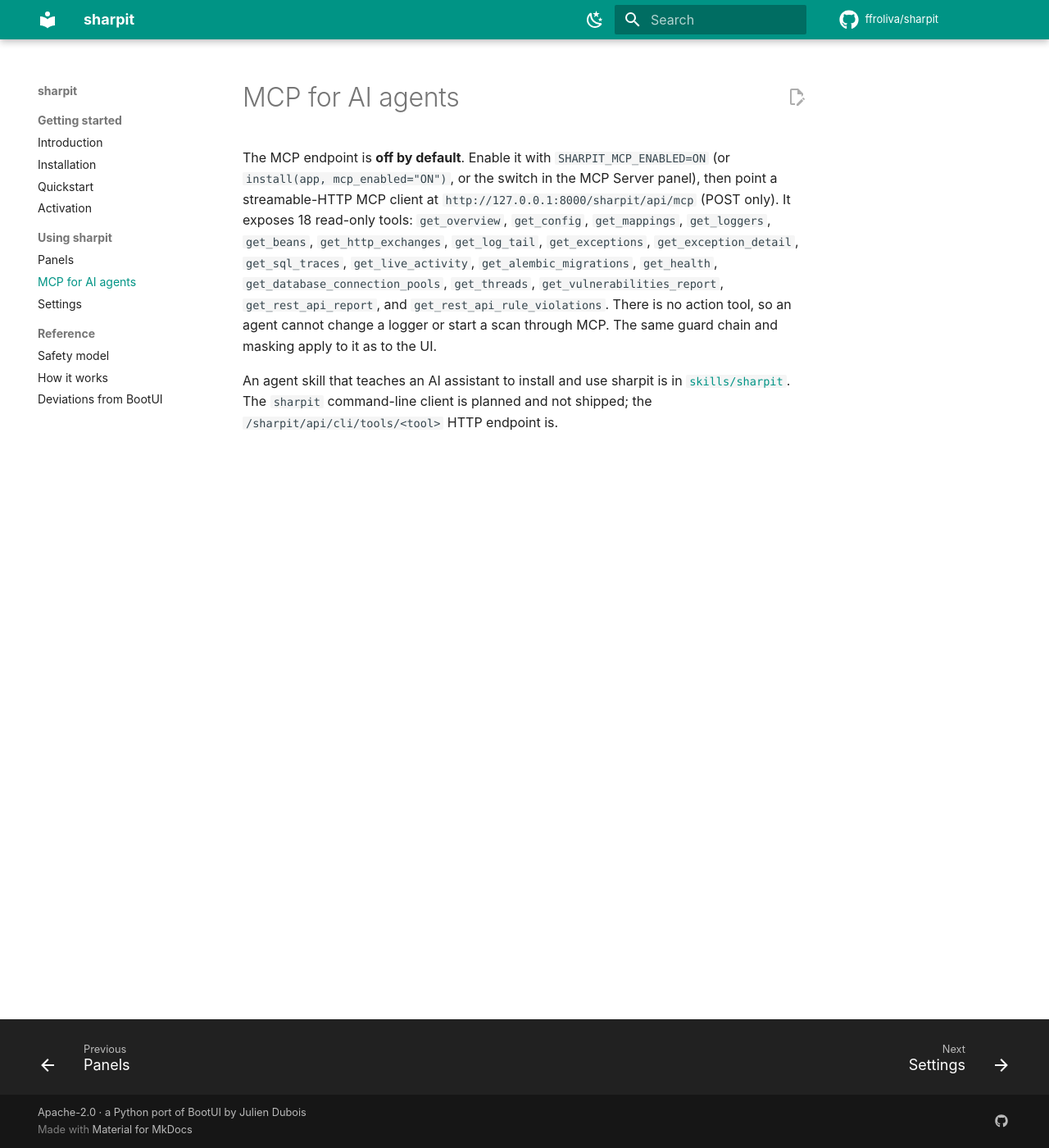
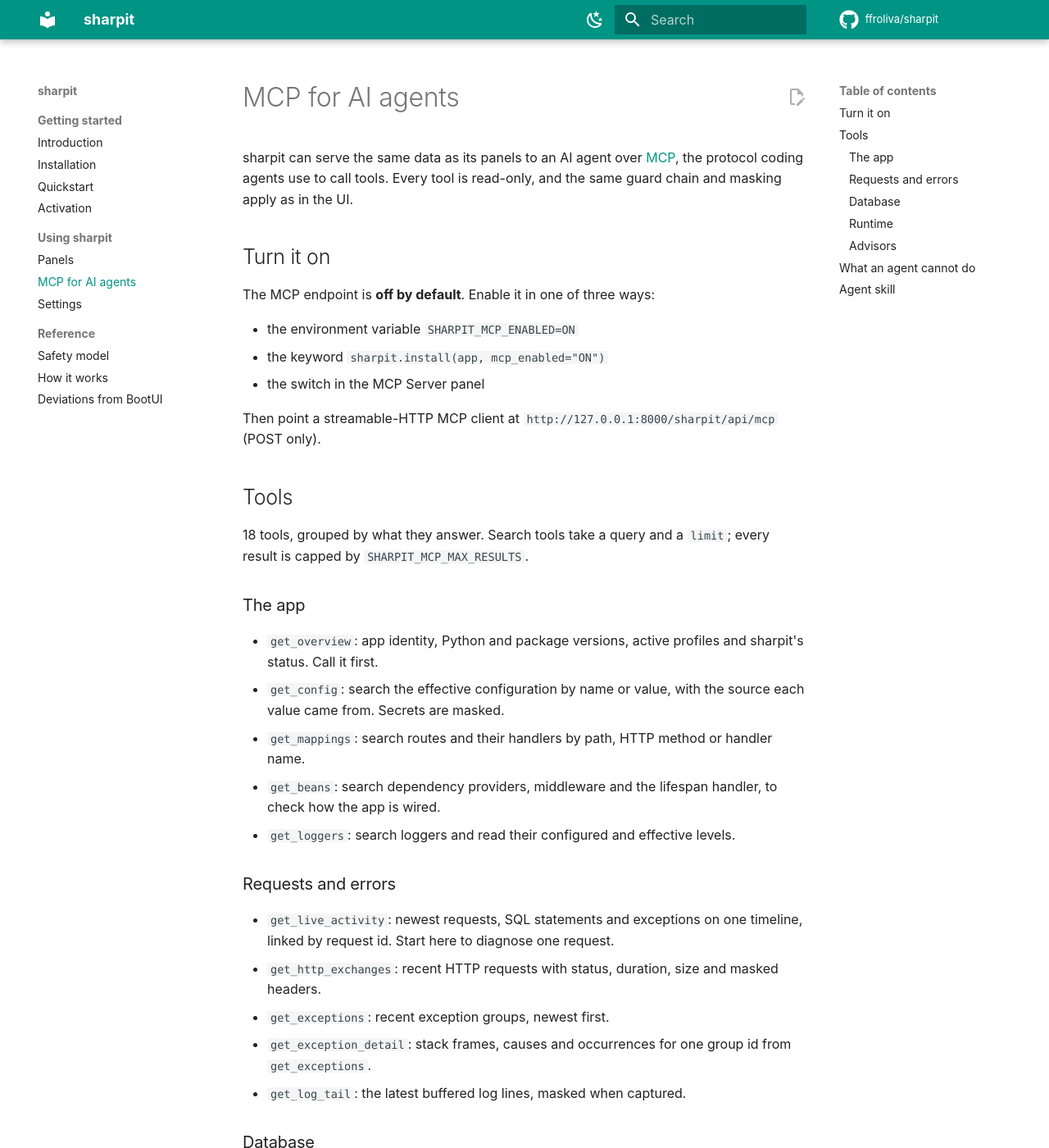
Before and after one commit to ffroliva/sharpit, an MkDocs documentation site: the page built from website/docs/mcp.md, in a window 1280 px wide and 1400 px high. Shown: the whole window at 82% size. Built offline with MkDocs 1.6.1 and Material for MkDocs 9.7.7, drawn with Linux system fonts in a browser that asks for light colours; comment, search, counter and statistics services are not loaded; some of the changed text lies outside the part shown.

Commit message:
docs: list the MCP tools by group with a one-line description each

```diff
--- a/website/docs/mcp.md
+++ b/website/docs/mcp.md
@@ -1,14 +1,64 @@
 # MCP for AI agents
 
-The MCP endpoint is **off by default**. Enable it with `SHARPIT_MCP_ENABLED=ON` (or `install(app, mcp_enabled="ON")`,
-or the switch in the MCP Server panel), then point a streamable-HTTP MCP client at
-`http://127.0.0.1:8000/sharpit/api/mcp` (POST only). It exposes 18 read-only tools: `get_overview`, `get_config`,
-`get_mappings`, `get_loggers`, `get_beans`, `get_http_exchanges`, `get_log_tail`, `get_exceptions`,
-`get_exception_detail`, `get_sql_traces`, `get_live_activity`, `get_alembic_migrations`, `get_health`,
-`get_database_connection_pools`, `get_threads`, `get_vulnerabilities_report`, `get_rest_api_report`, and
-`get_rest_api_rule_violations`. There is no action tool, so an agent cannot change a logger or start a scan through
-MCP. The same guard chain and masking apply to it as to the UI.
+sharpit can serve the same data as its panels to an AI agent over [MCP](https://modelcontextprotocol.io), the protocol
+coding agents use to call tools. Every tool is read-only, and the same guard chain and masking apply as in the UI.
+
+## Turn it on
+
+The MCP endpoint is **off by default**. Enable it in one of three ways:
+
+- the environment variable `SHARPIT_MCP_ENABLED=ON`
+- the keyword `sharpit.install(app, mcp_enabled="ON")`
+- the switch in the MCP Server panel
+
+Then point a streamable-HTTP MCP client at `http://127.0.0.1:8000/sharpit/api/mcp` (POST only).
+
+## Tools
+
+18 tools, grouped by what they answer. Search tools take a query and a `limit`; every result is capped by
+`SHARPIT_MCP_MAX_RESULTS`.
+
+### The app
+
+- `get_overview`: app identity, Python and package versions, active profiles and sharpit's status. Call it first.
+- `get_config`: search the effective configuration by name or value, with the source each value came from. Secrets are masked.
+- `get_mappings`: search routes and their handlers by path, HTTP method or handler name.
+- `get_beans`: search dependency providers, middleware and the lifespan handler, to check how the app is wired.
+- `get_loggers`: search loggers and read their configured and effective levels.
+
+### Requests and errors
+
+- `get_live_activity`: newest requests, SQL statements and exceptions on one timeline, linked by request id. Start here to diagnose one request.
+- `get_http_exchanges`: recent HTTP requests with status, duration, size and masked headers.
+- `get_exceptions`: recent exception groups, newest first.
+- `get_exception_detail`: stack frames, causes and occurrences for one group id from `get_exceptions`.
+- `get_log_tail`: the latest buffered log lines, masked when captured.
+
+### Database
+
+- `get_sql_traces`: recent SQL statements with timings.
+- `get_database_connection_pools`: each SQLAlchemy engine's pool settings and live counters. Never borrows a connection.
+- `get_alembic_migrations`: migration history from the revision files and each database's last read version. Never connects to a database.
+
+### Runtime
+
+- `get_health`: the cached health tree (database pings and your own checks). Never runs a check.
+- `get_threads`: threads and asyncio tasks with their stacks, and the request each task serves. No variable values.
+
+### Advisors
+
+- `get_vulnerabilities_report`: the cached vulnerability report, or the package inventory before the first scan. No network call.
+- `get_rest_api_report`: the last REST API advisor report. Does not start a scan.
+- `get_rest_api_rule_violations`: one page of violations for one rule of that report.
+
+## What an agent cannot do
+
+There is no action tool. Over MCP an agent cannot change a logger level, clear a buffer, pause SQL recording or start
+a vulnerability or REST API scan. Those stay in the UI and the CLI endpoint (`POST /sharpit/api/cli/tools/<tool>`),
+so anything that changes state or sends data off the machine needs a person.
+
+## Agent skill
 
 An agent skill that teaches an AI assistant to install and use sharpit is in
 [`skills/sharpit`](https://github.com/ffroliva/sharpit/tree/main/skills/sharpit). The `sharpit` command-line client
-is planned and not shipped; the `/sharpit/api/cli/tools/<tool>` HTTP endpoint is.
+is planned and not shipped yet.
```
